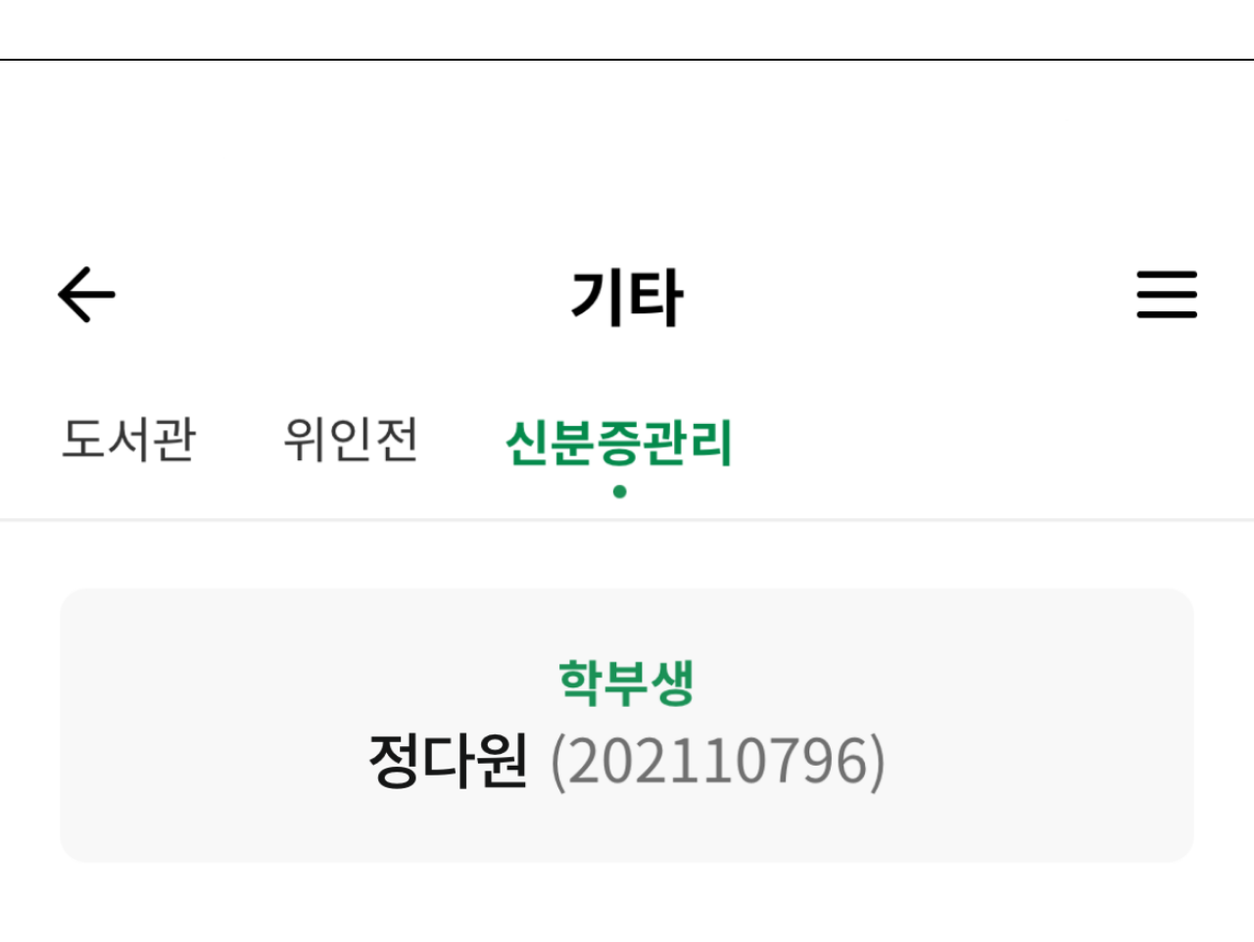
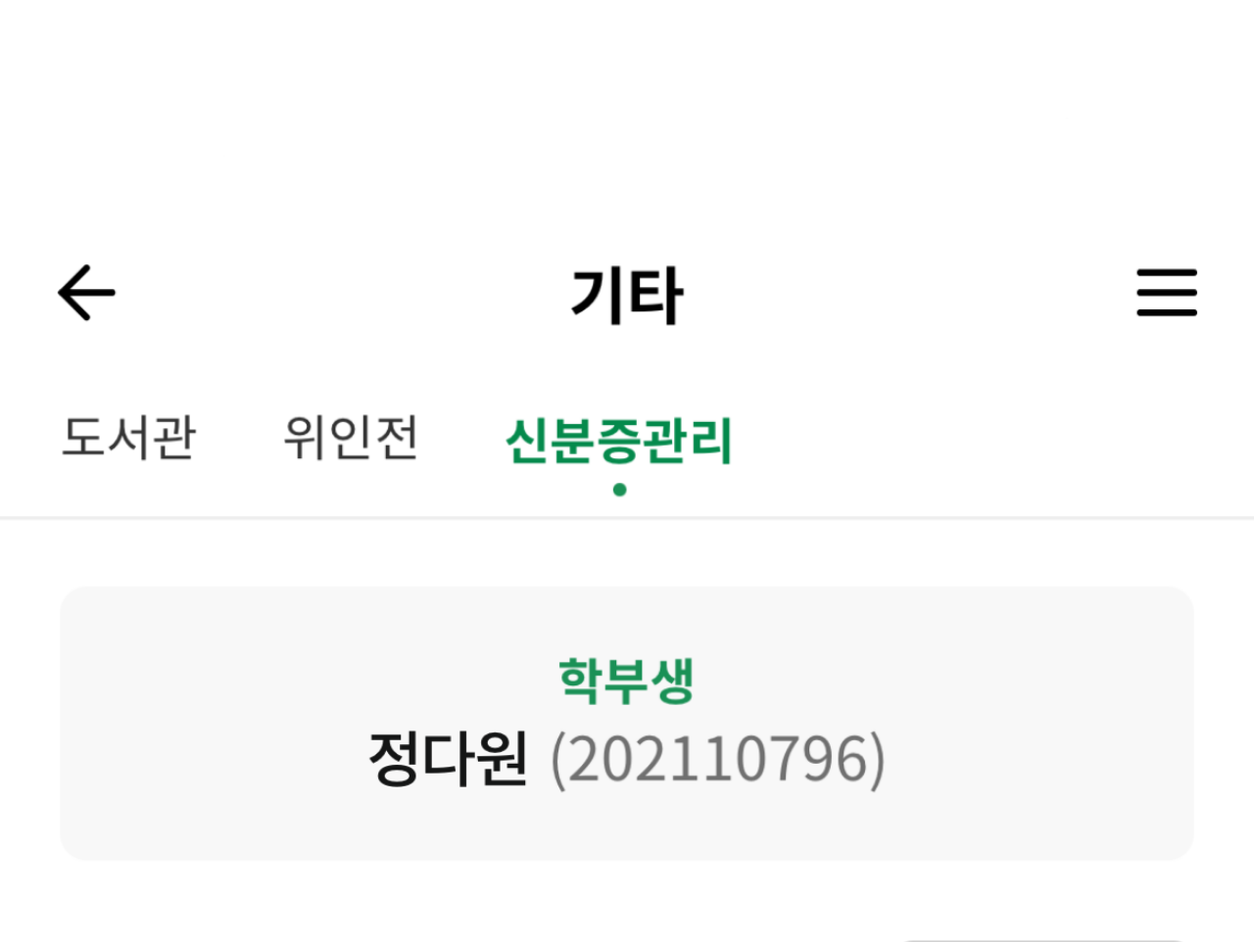
Before and after one commit to HYUN-SIUU/temp, a React (Create React App) app: page /page3 in a window 1280 px wide. Shown: the part 440-1402 px from the top of the page at 98% size. Built offline with nearby package versions, Linux system fonts and the light colour scheme.

Commit message:
last last

```diff
--- a/public/index.html
+++ b/public/index.html
@@ -12,6 +12,7 @@
     <!-- iOS 웹앱 모드 -->
     <meta name="apple-mobile-web-app-capable" content="yes" />
     <meta name="apple-mobile-web-app-status-bar-style" content="default" />
+    <meta name="theme-color" content="#ffffff">
     <meta name="apple-mobile-web-app-title" content="KonkukApp" />
     <link rel="apple-touch-icon" href="%PUBLIC_URL%/logo192.png" />
     <!--
--- a/src/App.css
+++ b/src/App.css
@@ -43,7 +43,6 @@
   height: auto;
   min-height: 100vh;
   overflow: hidden;
-  border-top: 2px solid black;
   margin-top: 500px;
 }
 
```
